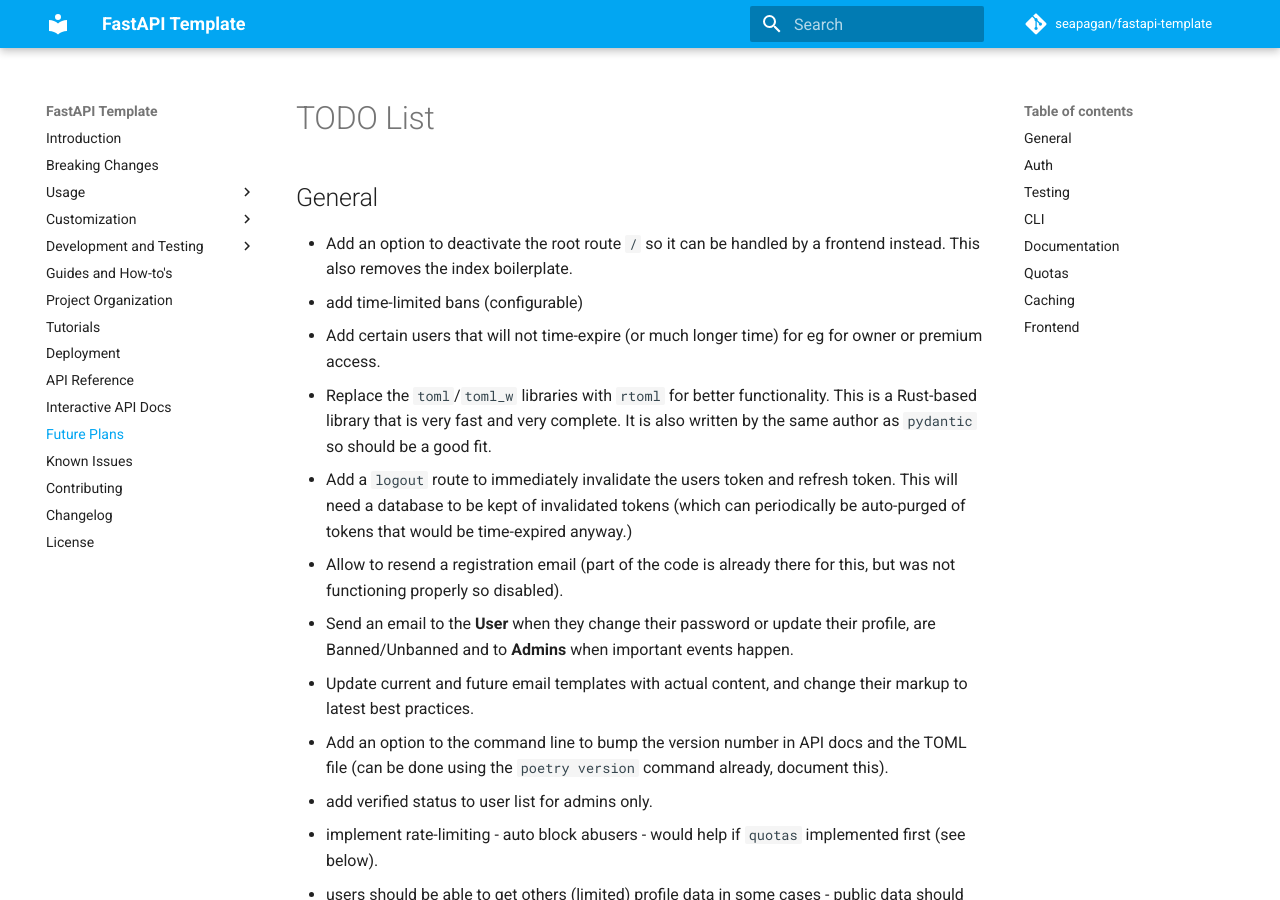
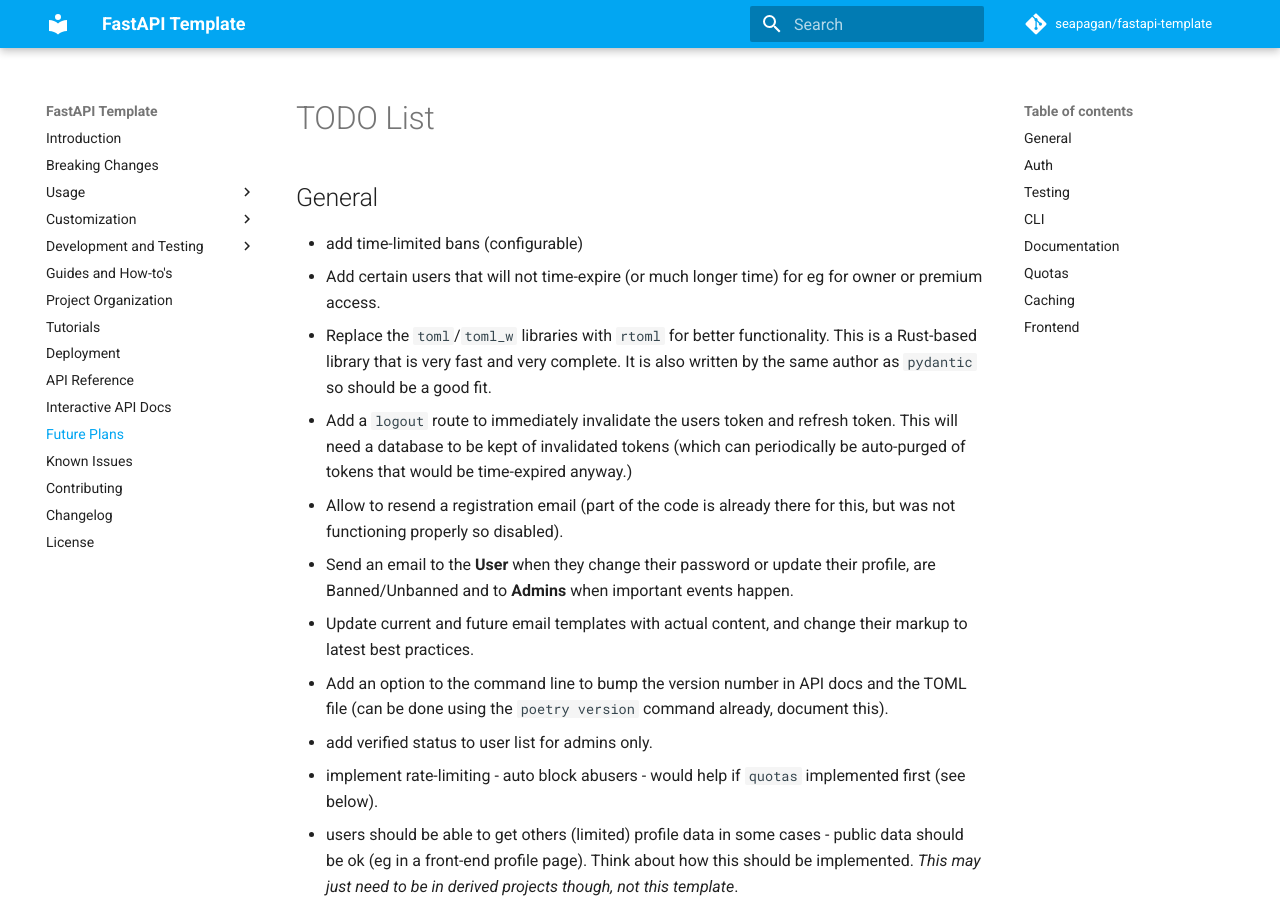
Before and after one commit to seapagan/fastapi-template, an MkDocs documentation site: the page built from docs/future.md, in a window 1280 px wide and 900 px high. Built offline with MkDocs 1.6.1 and Material for MkDocs 9.7.7, drawn with Linux system fonts in a browser that asks for light colours; comment, search, counter and statistics services are not loaded.

Commit message:
docs: document the 'NO_ROOT_ROUTE' option
Signed-off-by: Grant Ramsay <seapagan@gmail.com>

```diff
--- a/TODO.md
+++ b/TODO.md
@@ -2,8 +2,6 @@
 
 ## General
 
-- Add an option to deactivate the root route `/` so it can be handled by a
-  frontend instead. This also removes the index boilerplate.
 - add time-limited bans (configurable)
 - Add certain users that will not time-expire (or much longer time) for eg for
   owner or premium access.
```
Also changed, not shown: docs/usage/configuration/environment.md (+18 -0 lines).
